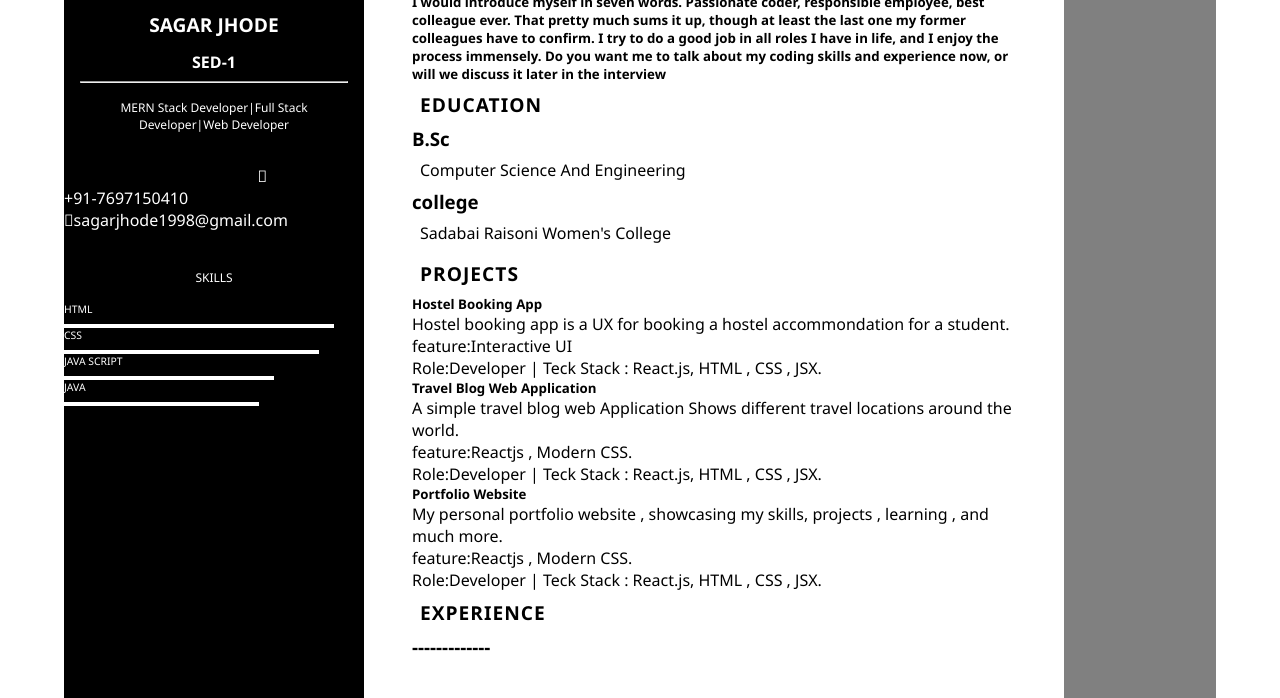
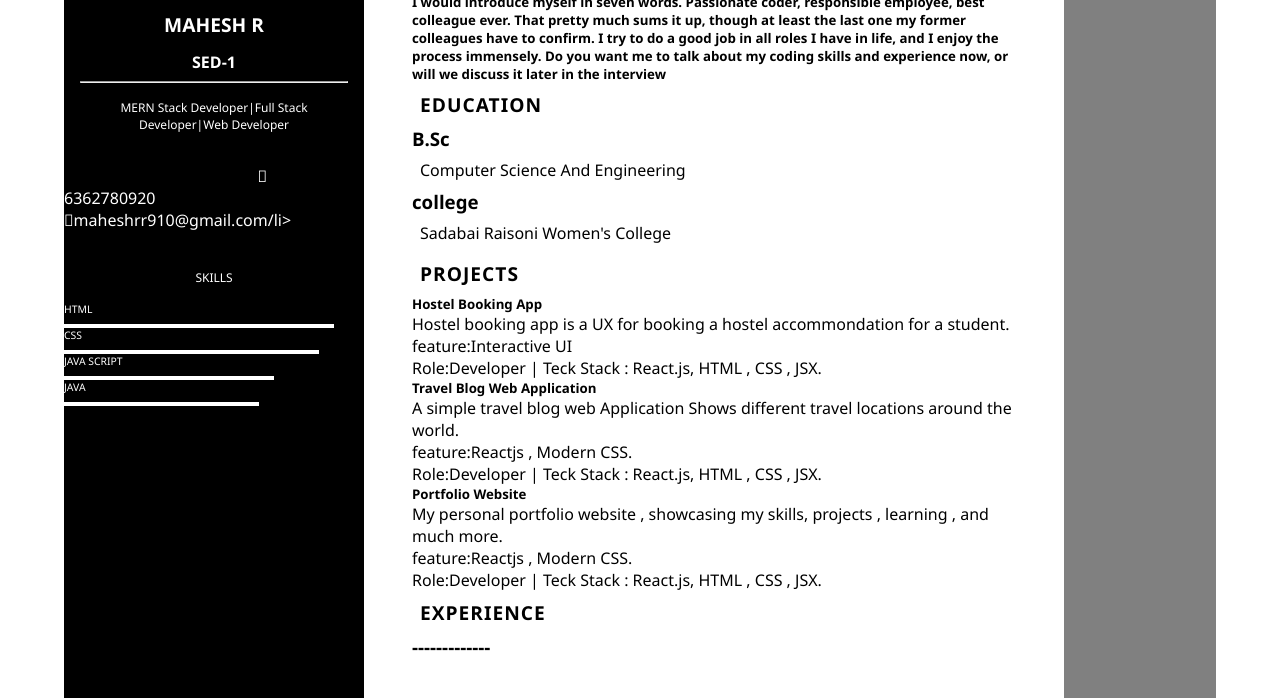
Before and after one commit to Mahesh-r-au26/Responsive-resume-using-CSS-Grid-07-Jan-2022---Responsive-Resume-using-CSS-Grid---edwi4fox1ojx, a plain HTML site: page index.html in a window 1280 px wide. Shown: the part 102-800 px from the top of the page. Drawn offline with Linux system fonts and the light colour scheme.

Commit message:
Update index.html

```diff
--- a/index.html
+++ b/index.html
@@ -24,7 +24,7 @@
                     <img class="profile-image" src="F:\docs photos/photo.jpg" alt="No-image">
                     </img>
                 </div>
-                <h2 class="name">Sagar Jhode</h2>
+                <h2 class="name">Mahesh R</h2>
                 <h4 class="designation">SED-1</h4>
                 <hr>
 
@@ -41,9 +41,9 @@
                         </li>
                     </div>
                     <div class="personal-details">
-                        <li class="icons"><a href="tel:+7697150410" class="fas fa-phone-square-alt"></a> +91-7697150410</li>
-                        <li class="icons"><a href="sagarjhode1998@gmail.com"
-                                class="fas fa-envelope"></a></a>sagarjhode1998@gmail.com</li>
+                        <li class="icons"><a href="tel:6362780920" class="fas fa-phone-square-alt"></a> 6362780920</li>
+                        <li class="icons"><a href="maheshrr910@gmail.com"
+                                class="fas fa-envelope"></a></a>maheshrr910@gmail.com/li>
                     </div>
                     <br>
                 </div>
```
